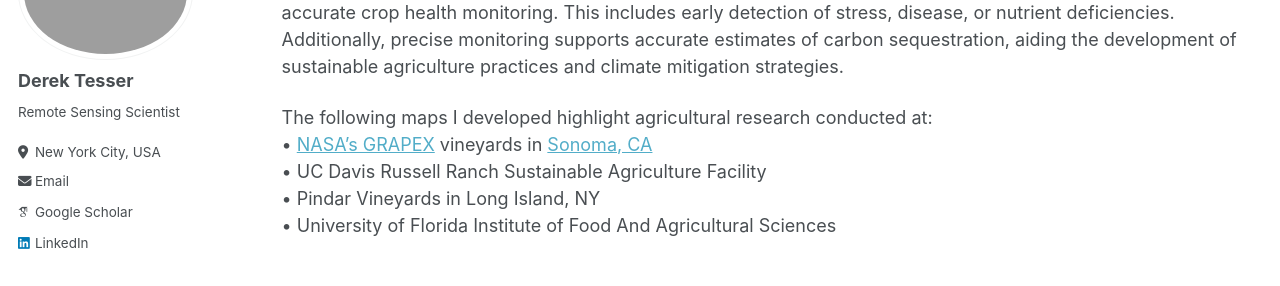
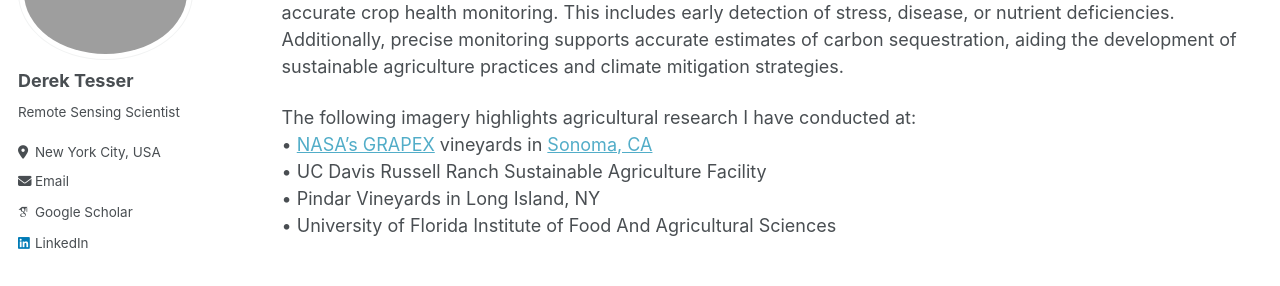
Before and after one commit to dstesser/dstesser.github.io, a Jekyll site: the page built from _pages/agriculture.md, in a window 1280 px wide and 900 px high. Shown: the part 160-446 px from the top of the window. Built offline with Jekyll 4.4.1, drawn with Linux system fonts in a browser that asks for light colours; some web fonts are replaced.

Commit message:
Update agriculture.md

```diff
--- a/_pages/agriculture.md
+++ b/_pages/agriculture.md
@@ -10,7 +10,7 @@ author_profile: true
 
 Precision agriculture, utilizing satellites and drones, optimizes farming efficiency and sustainability by enabling accurate crop health monitoring. This includes early detection of stress, disease, or nutrient deficiencies. Additionally, precise monitoring supports accurate estimates of carbon sequestration, aiding the development of sustainable agriculture practices and climate mitigation strategies.
 
-The following maps I developed highlight agricultural research conducted at:<br>
+The following imagery highlights agricultural research I have conducted at:<br>
 • <a href="https://www.nasa.gov/centers-and-facilities/ames/raising-a-glass-in-wine-country-to-better-water-management/" target="_blank">NASA’s GRAPEX</a> vineyards in <a href="https://doi.org/10.1007/s00271-022-00781-3" target="_blank">Sonoma, CA</a><br>
 • UC Davis Russell Ranch Sustainable Agriculture Facility<br>
 • Pindar Vineyards in Long Island, NY<br>
```
